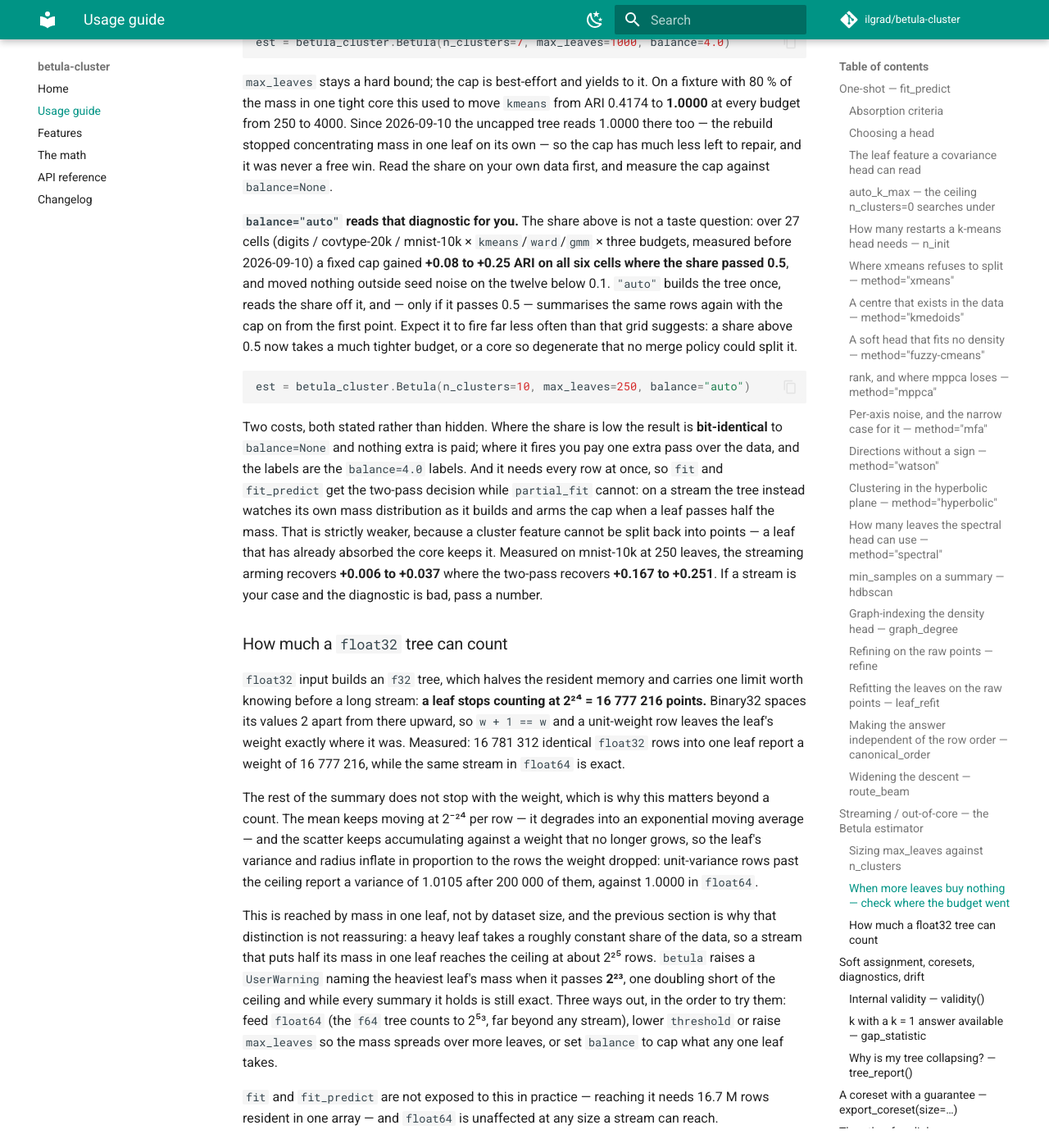
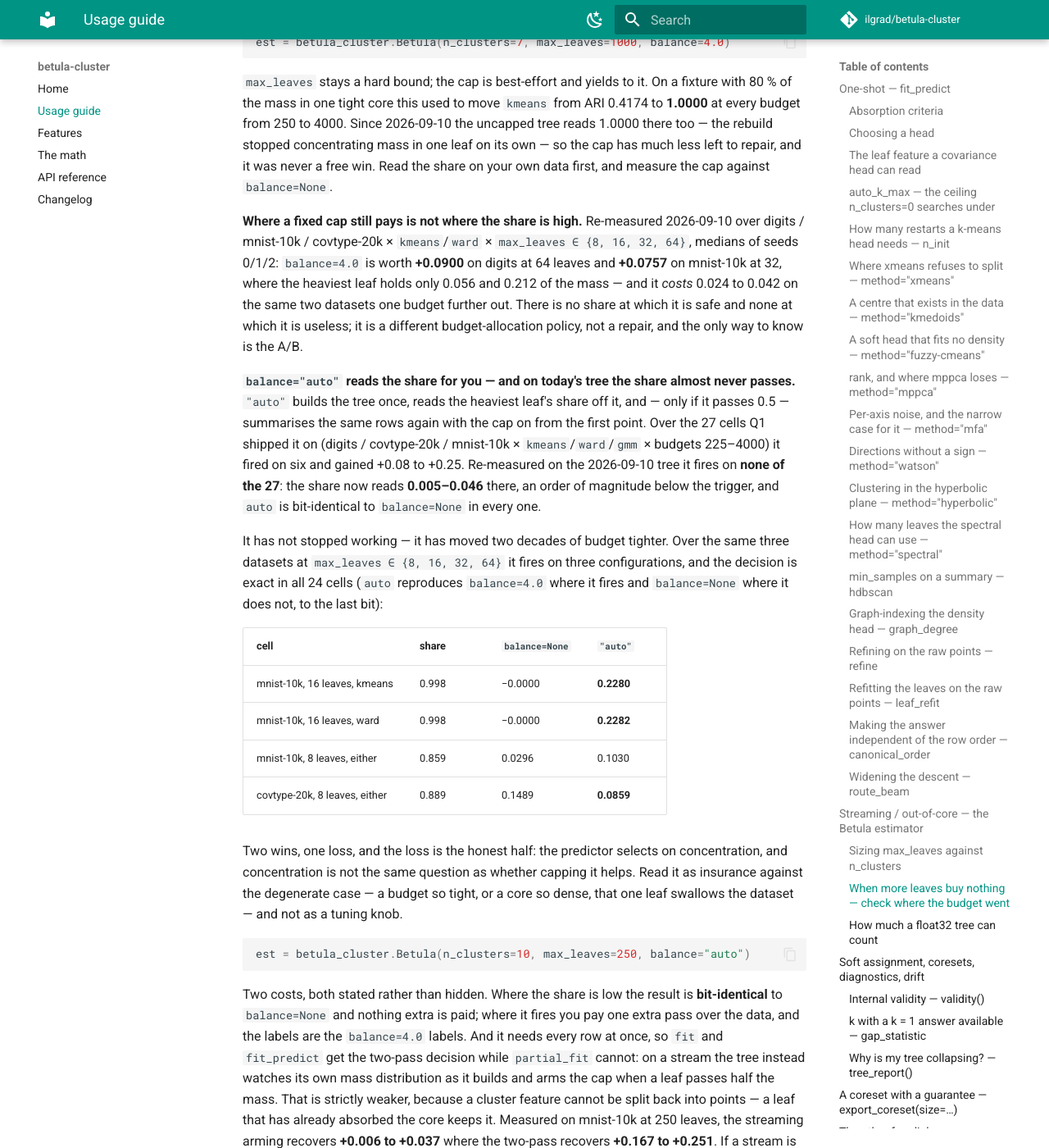
Before and after one commit to ilgrad/betula-cluster, an MkDocs documentation site: the page built from docs/USAGE.md, in a window 1280 px wide and 1400 px high, scrolled down 35481 px. Shown: the whole window at 82% size. Built offline with MkDocs 1.6.1 and Material for MkDocs 9.7.7, drawn with Linux system fonts in a browser that asks for light colours; comment, search, counter and statistics services are not loaded; some of the changed text lies outside the part shown.

Commit message:
docs(balance): re-measure the mass cap and the heavy-leaf diagnostic on the new tree
Ranking rebuild merges by cost took the heaviest-leaf share down by an order
of magnitude, and two things were calibrated on the old share.

`balance="auto"` arms at top1_mass > 0.5. Re-run over the 27 cells Q1 shipped
it on -- digits / covtype-20k / mnist-10k x kmeans/ward/gmm x budgets
225-4000, medians of seeds 0/1/2 -- it fires in **none** of them: the share
reads 0.005-0.046 where Q1 read up to 0.594, and `auto` is bit-identical to
`balance=None` in every cell. On `size_imbalance.py`'s own `structured`
fixture the whole comparison collapses: off, b=4 and auto all read ARI
1.0000 at 250, 1000 and 4000 leaves.

It moved rather than died. Over the same three datasets at max_leaves in
{8, 16, 32, 64} the predictor fires on three configurations and its decision
is exact in all 24 cells -- auto reproduces balance=4.0 where it fires and
balance=None where it does not, to the last bit -- worth +0.2280/+0.2282 on
mnist-10k at 16 leaves (share 0.998), +0.0733 at 8, and -0.0630 on
covtype-20k at 8. Two wins and one loss, so the predictor is sound and the
rule it encodes is not: concentration was a good proxy for "the cap will
help" only while the tree produced concentration for one reason. The largest
gains a fixed cap now offers are in cells the predictor does not select at
all (+0.0900 on digits at 64 leaves, share 0.056), with 0.024-0.042 losses
one budget out. USAGE and RESULTS say that instead of quoting the old grid.

`tree_report`'s width cut had lost its control pair, not its correctness.
The gate (fill >= 0.9 and top1 >= 0.25) no longer opens on either
`size_imbalance` control at any published budget, and where it does open
(8-32 leaves) the heavy leaf reads width 0.33/0.20/0.12 -- "point-like" --
which the ARI confirms: `structured` scores 1.0000 at every budget from 16
up, with balance=4 worth exactly +0.0000. Re-derived on real data at budgets
tight enough to keep the pathology, the two populations separate cleanly and
0.4 still sits between them: every firing cell on digits / mnist-10k /
covtype-20k reads 0.47-2.33, and the two where a cap recovers ARI
(mnist-10k at 8 and 16 leaves, +0.073 and +0.228) read 0.93 and 0.47. The
comment carries that derivation now; both branches stay tested.

USAGE's worked `tree_report()` example is replaced for the same reason -- the
old one returned a fired diagnosis and now returns an empty one.

````diff
--- a/docs/USAGE.md
+++ b/docs/USAGE.md
@@ -1233,13 +1233,38 @@ from 250 to 4000. Since 2026-09-10 the uncapped tree reads 1.0000 there too —
 concentrating mass in one leaf on its own — so the cap has much less left to repair, and it was never
 a free win. Read the share on your own data first, and measure the cap against `balance=None`.
 
-**`balance="auto"` reads that diagnostic for you.** The share above is not a taste question: over 27
-cells (digits / covtype-20k / mnist-10k × `kmeans`/`ward`/`gmm` × three budgets, measured before
-2026-09-10) a fixed cap gained **+0.08 to +0.25 ARI on all six cells where the share passed 0.5**,
-and moved nothing outside seed noise on the twelve below 0.1. `"auto"` builds the tree once, reads
-the share off it, and — only if it passes 0.5 — summarises the same rows again with the cap on from
-the first point. Expect it to fire far less often than that grid suggests: a share above 0.5 now
-takes a much tighter budget, or a core so degenerate that no merge policy could split it.
+**Where a fixed cap still pays is not where the share is high.** Re-measured 2026-09-10 over
+digits / mnist-10k / covtype-20k × `kmeans`/`ward` × `max_leaves ∈ {8, 16, 32, 64}`, medians of
+seeds 0/1/2: `balance=4.0` is worth **+0.0900** on digits at 64 leaves and **+0.0757** on mnist-10k
+at 32, where the heaviest leaf holds only 0.056 and 0.212 of the mass — and it *costs* 0.024 to 0.042
+on the same two datasets one budget further out. There is no share at which it is safe and none at
+which it is useless; it is a different budget-allocation policy, not a repair, and the only way to
+know is the A/B.
+
+**`balance="auto"` reads the share for you — and on today's tree the share almost never passes.**
+`"auto"` builds the tree once, reads the heaviest leaf's share off it, and — only if it passes 0.5 —
+summarises the same rows again with the cap on from the first point. Over the 27 cells Q1 shipped it
+on (digits / covtype-20k / mnist-10k × `kmeans`/`ward`/`gmm` × budgets 225–4000) it fired on six and
+gained +0.08 to +0.25. Re-measured on the 2026-09-10 tree it fires on **none of the 27**: the share
+now reads **0.005–0.046** there, an order of magnitude below the trigger, and `auto` is bit-identical
+to `balance=None` in every one.
+
+It has not stopped working — it has moved two decades of budget tighter. Over the same three datasets
+at `max_leaves ∈ {8, 16, 32, 64}` it fires on three configurations, and the decision is exact in all
+24 cells (`auto` reproduces `balance=4.0` where it fires and `balance=None` where it does not, to the
+last bit):
+
+| cell | share | `balance=None` | `"auto"` |
+|---|---|---|---|
+| mnist-10k, 16 leaves, kmeans | 0.998 | −0.0000 | **0.2280** |
+| mnist-10k, 16 leaves, ward | 0.998 | −0.0000 | **0.2282** |
+| mnist-10k, 8 leaves, either | 0.859 | 0.0296 | 0.1030 |
+| covtype-20k, 8 leaves, either | 0.889 | 0.1489 | **0.0859** |
+
+Two wins, one loss, and the loss is the honest half: the predictor selects on concentration, and
+concentration is not the same question as whether capping it helps. Read it as insurance against the
+degenerate case — a budget so tight, or a core so dense, that one leaf swallows the dataset — and not
+as a tuning knob.
 
 ```python
 est = betula_cluster.Betula(n_clusters=10, max_leaves=250, balance="auto")
@@ -1413,12 +1438,17 @@ reported `k = 2` on every seed where the variance ratio reports the true 4.
 ### Why is my tree collapsing? — `tree_report()`
 
 ```python
-est.tree_report()
-# {'n_leaves': 241, 'max_leaves': 250, 'fill': 0.964, 'threshold': 1.681,
-#  'heaviest_leaf_mass_fraction': 0.800, 'heaviest_leaf_width': 0.56,
-#  'leaf_mass_quantiles': {50: 3.0, 90: 41.0, 99: 512.0, 100: 80000.0},
-#  'diagnosis': ['the leaf budget is 96% spent and one leaf holds 80% of the mass: …']}
-```
+est.tree_report()          # MNIST-10k at max_leaves=16 — a budget tight enough to collapse
+# {'n_leaves': 15, 'max_leaves': 16, 'fill': 0.938, 'threshold': 61049.187,
+#  'heaviest_leaf_mass_fraction': 0.998, 'heaviest_leaf_width': 0.474,
+#  'leaf_mass_quantiles': {50: 1.0, 90: 5.0, 99: 8582.06, 100: 9978.0},
+#  'diagnosis': ['the leaf budget is 94% spent and one leaf holds 100% of the mass: …']}
+```
+
+The budget in that example is deliberately absurd, and since 2026-09-10 it has to be: the tree
+concentrates mass far less than it used to, so the same call on the 100 000-row size-imbalance
+fixture at 250 leaves now returns `heaviest_leaf_mass_fraction` **0.064** and an empty `diagnosis`
+where it used to return 0.800 and fire.
 
 `fill` and `heaviest_leaf_mass_fraction` locate the size-imbalance pathology of scikit-learn's Birch
 issue [#22854](https://github.com/scikit-learn/scikit-learn/issues/22854) — a spent budget with the
````
Also changed, not shown: bench/RESULTS.md (+35 -6 lines), 1 other file.
